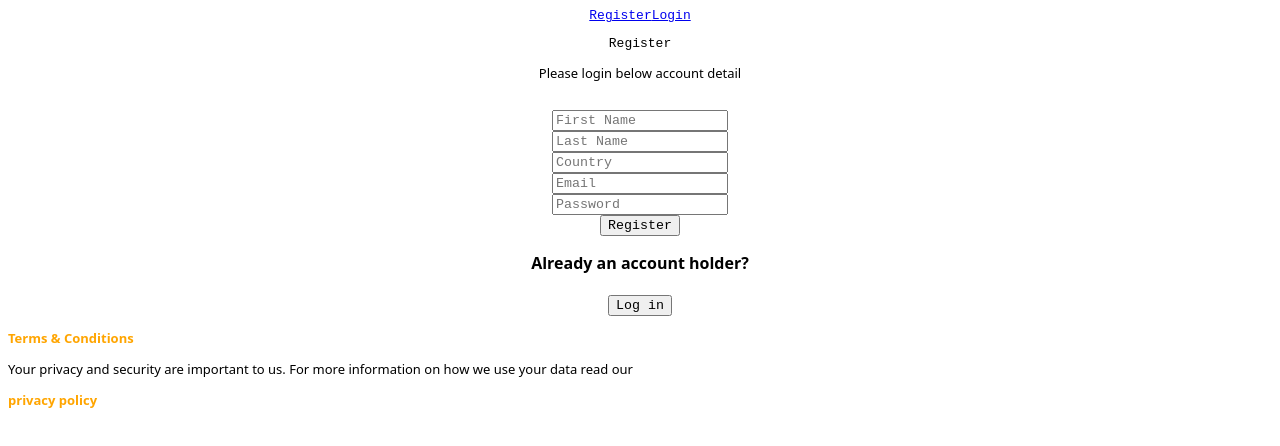
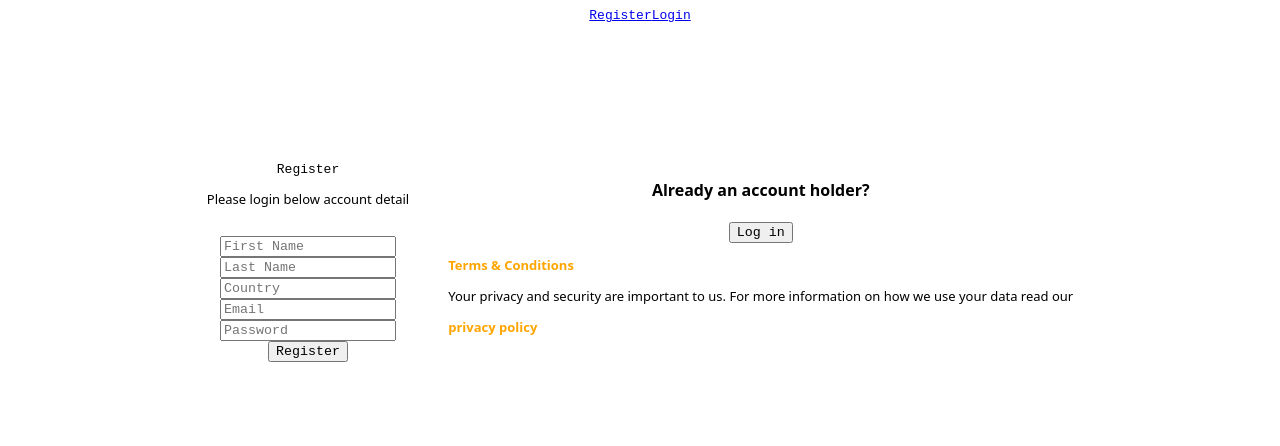
Before and after one commit to C4-Rubaalnadi/MERAKI_Academy_Project_5, a React (Create React App) app in the folder frontend/: page /register in a window 1280 px wide. Shown: the top 446 px of the page. Built offline with nearby package versions, Linux system fonts and the light colour scheme.

Commit message:
add style to div in register page

```diff
--- a/frontend/src/components/register/register.css
+++ b/frontend/src/components/register/register.css
@@ -0,0 +1,8 @@
+.containerRegister {
+    display: flex;
+    flex-direction: row;
+    gap: 5ch;
+    align-items: center;
+    justify-content: center;
+    margin-top: 10%;
+}
```
